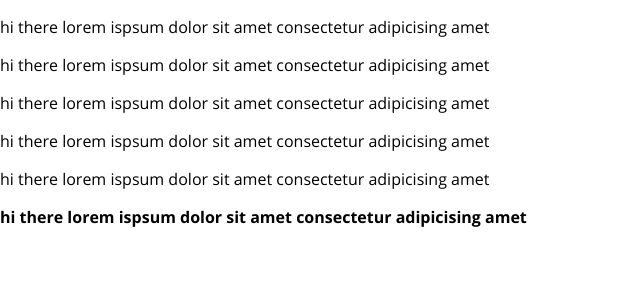
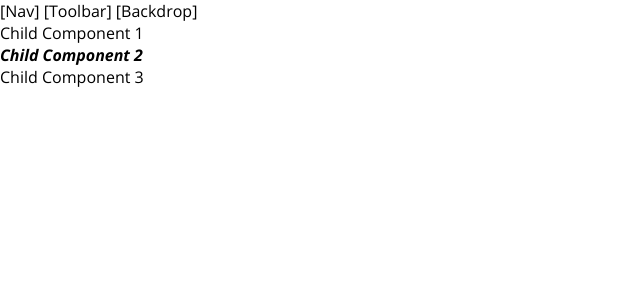
Before and after one commit to ChingizPro/burger-builder, a React (Create React App) app: page / in a window 1280 px wide. Shown: the top 300 px of the page, without its empty margins (0-640 px from the left). Built offline with nearby package versions, Linux system fonts and the light colour scheme.

Commit message:
Create folders and add some Components

```diff
--- a/src/App.js
+++ b/src/App.js
@@ -1,14 +1,14 @@
-// import './index.css';
+import Layout from './Components/Layout/Layout';
+import './index.css';
 
 function App() {
   return (
-    <div className="App">
-      <p>hi there lorem ispsum  dolor sit amet consectetur adipicising amet</p>
-      <p>hi there lorem ispsum  dolor sit amet consectetur adipicising amet</p>
-      <p>hi there lorem ispsum  dolor sit amet consectetur adipicising amet</p>
-      <p>hi there lorem ispsum  dolor sit amet consectetur adipicising amet</p>
-      <p>hi there lorem ispsum  dolor sit amet consectetur adipicising amet</p>
-      <p><b>hi there lorem ispsum  dolor sit amet consectetur adipicising amet</b></p>
+    <div>
+      <Layout>
+        <div>Child Component 1</div>
+        <div><strong><em>Child Component 2</em></strong></div>
+        <div>Child Component 3</div>
+      </Layout>
     </div>
   );
 }
--- /dev/null
+++ b/src/Components/Layout/Layout.js
@@ -0,0 +1,14 @@
+import Wrapper from '../../hoc/Wrapper/Wrapper'
+
+const Layout = (props) => {
+    return (
+        <Wrapper>
+            [Nav]
+            [Toolbar]
+            [Backdrop]
+            {props.children}
+        </Wrapper>
+    )
+}
+
+export default Layout;
--- /dev/null
+++ b/src/hoc/Wrapper/Wrapper.js
@@ -0,0 +1,3 @@
+const Wrapper = props => props.children;
+
+export default Wrapper;
```
Also changed, not shown: src/Components/Layout/Layout.css (added).
